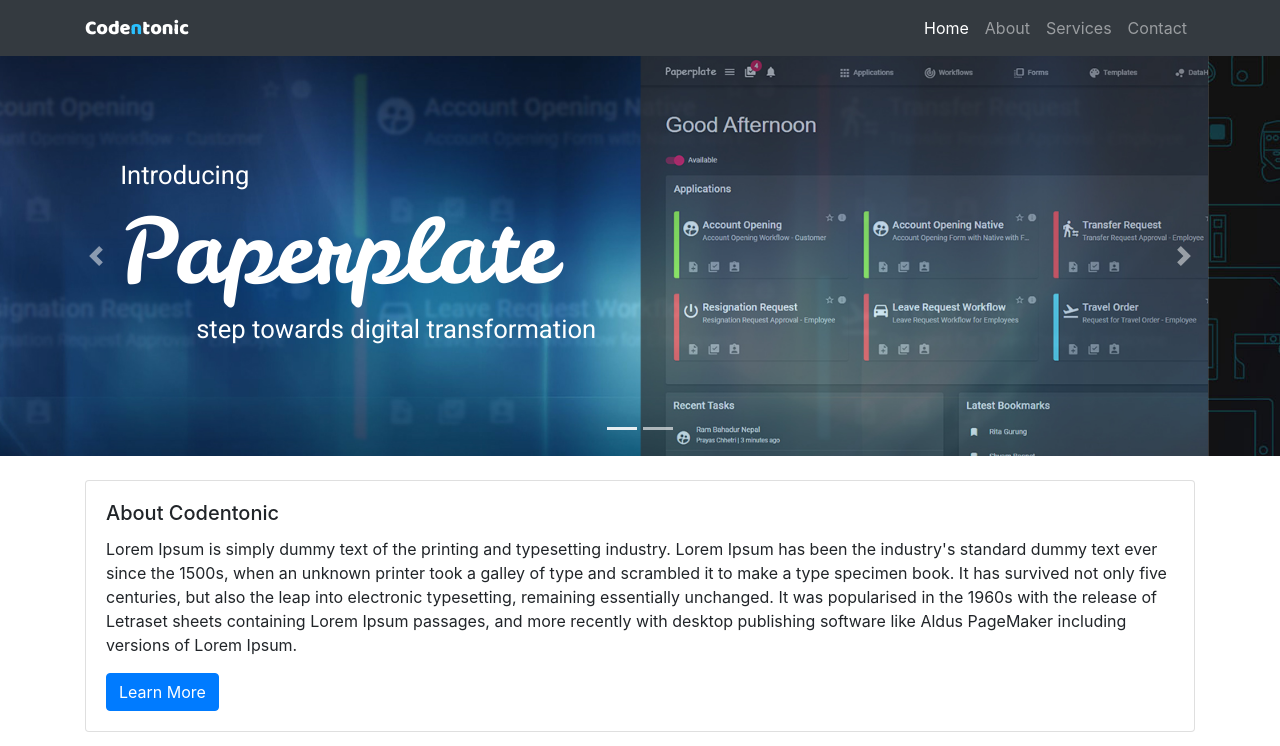
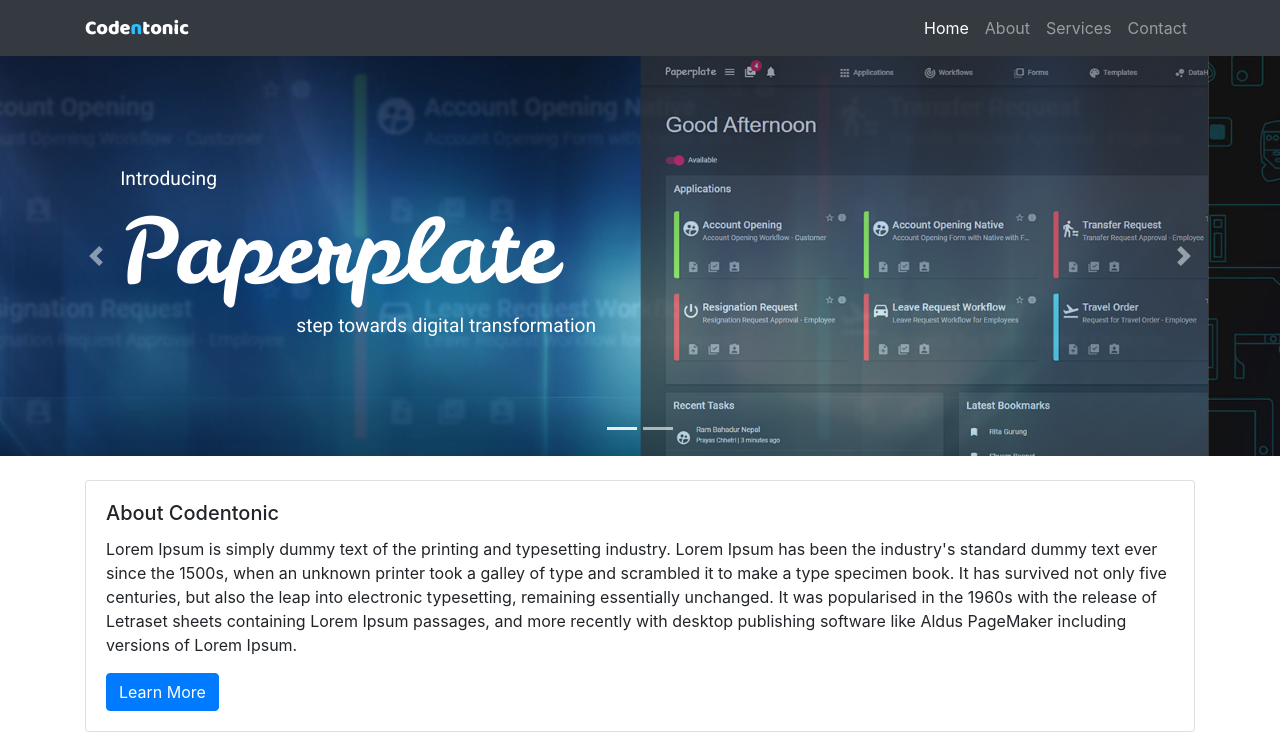
Before and after one commit to prayaschhetri/codentonic, a plain HTML site: page index.html in a window 1280 px wide. Shown: the top 746 px of the page. Drawn offline with nearby package versions, Linux system fonts and the light colour scheme.

Commit message:
fontsize

```diff
--- a/index.html
+++ b/index.html
@@ -62,9 +62,9 @@
             <div class="carousel-item slide_paperplateintro active">
                 <div class="d-flex h-100 align-items-center" style="padding-left:15vw;">
                     <div>
-                        <h5 style="font-family: 'Roboto'; font-size: 2vw;">Introducing</h5>
+                        <h5 style="font-family: 'Roboto'; font-size: 1.5vw;">Introducing</h5>
                         <h1 style="font-size: 7vw; font-family: 'Leckerli One';">Paperplate</h1>
-                        <h5 style="font-family: 'Roboto'; text-align: right; font-size: 2vw; margin-right: -40px;">step towards digital transformation</h5>
+                        <h5 style="font-family: 'Roboto'; text-align: right; font-size: 1.5vw; margin-right: -40px;">step towards digital transformation</h5>
                     </div>
                 </div>
             </div>
```
